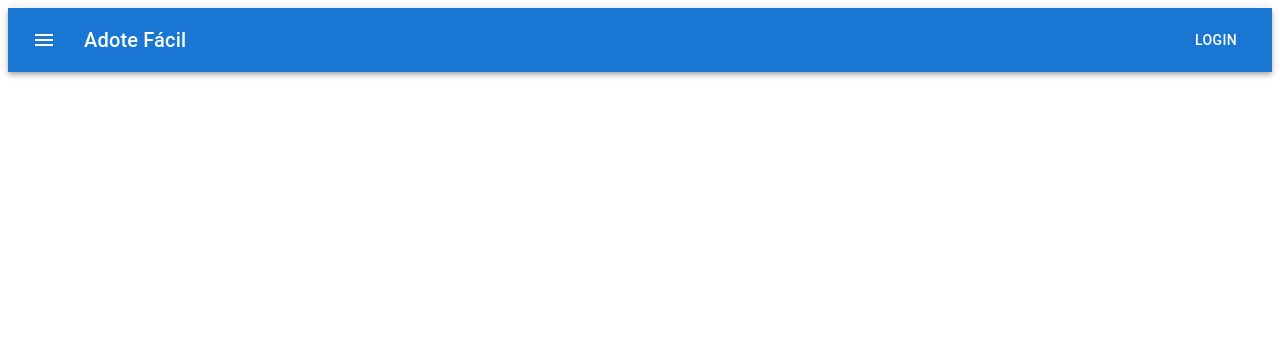
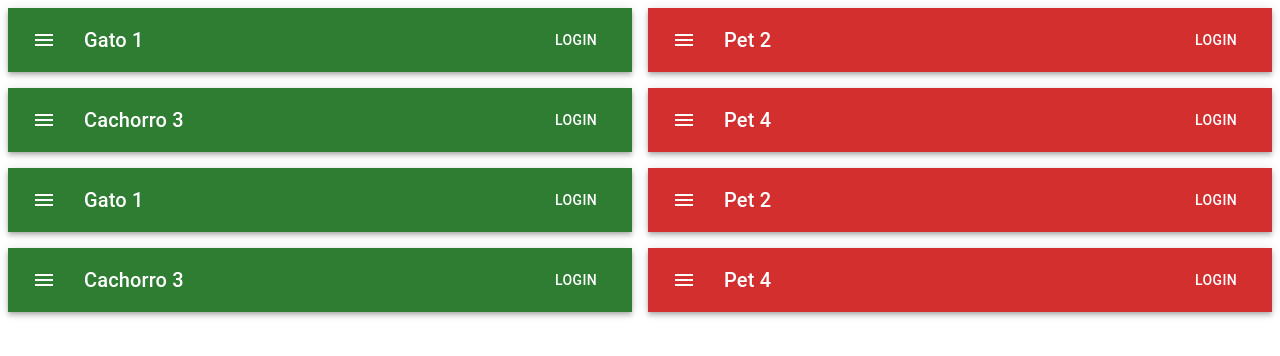
Before and after one commit to fgleilsonf/adote-facil-app, a React (Vite) app: page / in a window 1280 px wide. Shown: the top 356 px of the page. Built offline with nearby package versions, Linux system fonts and the light colour scheme.

Commit message:
feat: Add dynamic titles and colors to MyAppBar component

```diff
--- a/src/App.jsx
+++ b/src/App.jsx
@@ -1,10 +1,24 @@
 import MyAppBar from "./components/AppBar";
+import {Grid} from "@mui/material";
 
 function App() {
 
+  const pets = [
+    "Gato 1", "Pet 2", "Cachorro 3", "Pet 4",
+    "Gato 1", "Pet 2", "Cachorro 3", "Pet 4",
+  ]
+
   return (
     <>
-      <MyAppBar/>
+      <Grid container spacing={2}>
+        {
+          pets.map((pet, index) => (
+            <Grid item xs={12} md={6} sm={12}>
+              <MyAppBar title={pet} color={index % 2 === 0 ? "success" : 'error'} />
+            </Grid>
+          ))
+        }
+      </Grid>
     </>
   )
 }
--- a/src/components/AppBar.jsx
+++ b/src/components/AppBar.jsx
@@ -7,10 +7,10 @@ import Button from '@mui/material/Button';
 import IconButton from '@mui/material/IconButton';
 import MenuIcon from '@mui/icons-material/Menu';
 
-export default function MyAppBar() {
+export default function MyAppBar({ title, color }) {
   return (
     <Box sx={{ flexGrow: 1 }}>
-      <AppBar position="static">
+      <AppBar position="static" color={color}>
         <Toolbar>
           <IconButton
             size="large"
@@ -22,7 +22,7 @@ export default function MyAppBar() {
             <MenuIcon />
           </IconButton>
           <Typography variant="h6" component="div" sx={{ flexGrow: 1 }}>
-            Adote Fácil
+            {title}
           </Typography>
           <Button color="inherit">Login</Button>
         </Toolbar>
```
